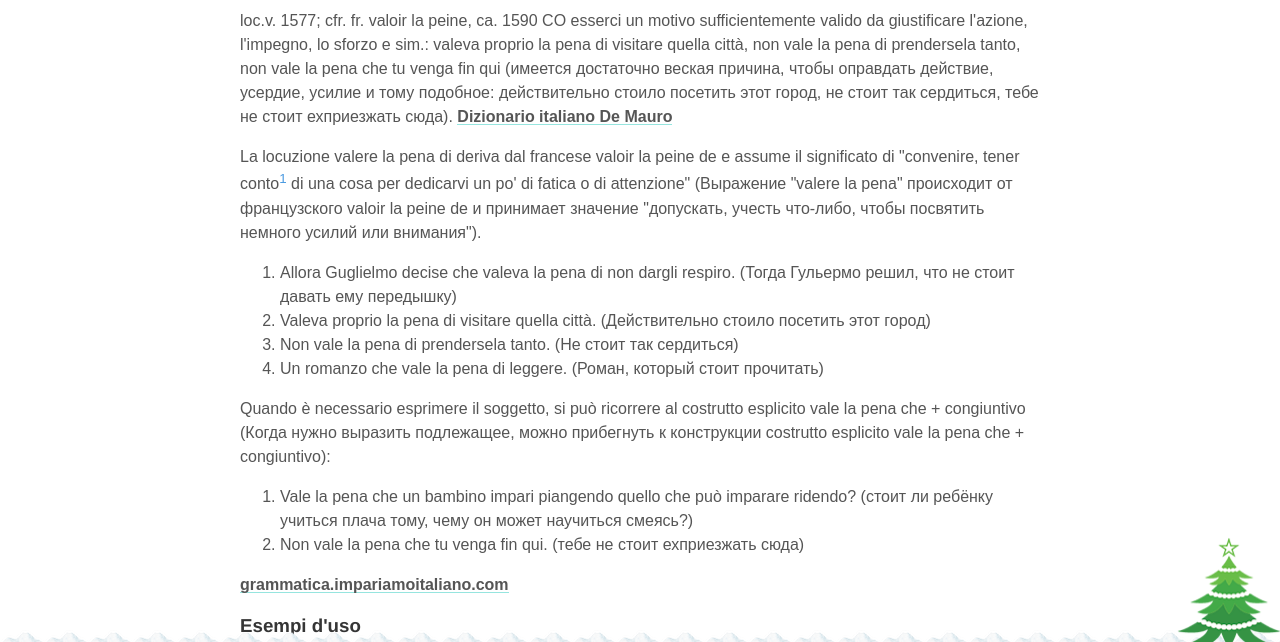
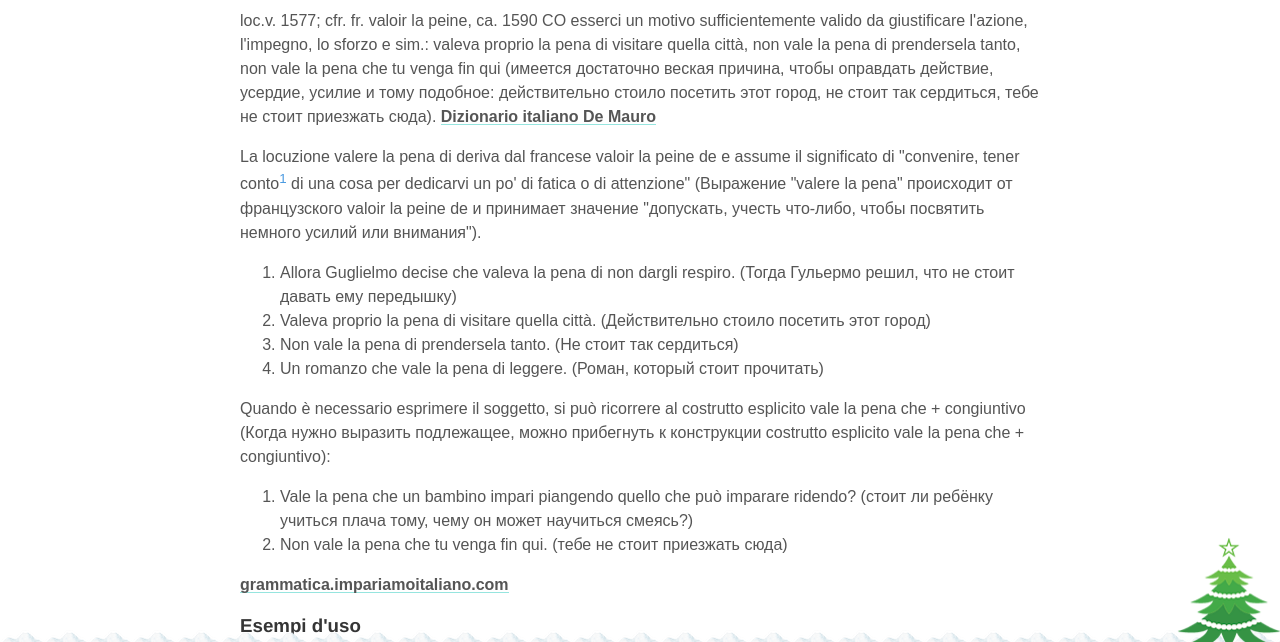
Before and after one commit to postolny/postolny.github.io, a Jekyll site: the page built from _posts/2021-01-27-valere-la-pena.md, in a window 1280 px wide and 900 px high, scrolled down 521 px. Shown: the part 248-890 px from the top of the window. Built offline with Jekyll 4.4.1, drawn with Linux system fonts in a browser that asks for light colours; nearby versions of some CDN libraries.

Commit message:
Update 2021-01-27-valere-la-pena.md

```diff
--- a/_posts/2021-01-27-valere-la-pena.md
+++ b/_posts/2021-01-27-valere-la-pena.md
@@ -10,7 +10,7 @@ tags:
 
 ### Significato
 
-loc.v. 1577; cfr. fr. valoir la peine, ca. 1590 CO esserci un motivo sufficientemente valido da giustificare l'azione, l'impegno, lo sforzo e sim.: valeva proprio la pena di visitare quella città, non vale la pena di prendersela tanto, non vale la pena che tu venga fin qui (имеется достаточно веская причина, чтобы оправдать действие, усердие, усилие и тому подобное: действительно стоило посетить этот город, не стоит так сердиться, тебе не стоит ехприезжать сюда). [Dizionario italiano De Mauro](https://dizionario.internazionale.it/parola/valere-la-pena)
+loc.v. 1577; cfr. fr. valoir la peine, ca. 1590 CO esserci un motivo sufficientemente valido da giustificare l'azione, l'impegno, lo sforzo e sim.: valeva proprio la pena di visitare quella città, non vale la pena di prendersela tanto, non vale la pena che tu venga fin qui (имеется достаточно веская причина, чтобы оправдать действие, усердие, усилие и тому подобное: действительно стоило посетить этот город, не стоит так сердиться, тебе не стоит приезжать сюда). [Dizionario italiano De Mauro](https://dizionario.internazionale.it/parola/valere-la-pena)
 
 La locuzione valere la pena di deriva dal francese valoir la peine de e assume il significato di "convenire, tener conto[^1] di una cosa per dedicarvi un po' di fatica o di attenzione" (Выражение "valere la pena" происходит от французского valoir la peine de и принимает значение "допускать, учесть что-либо, чтобы посвятить немного усилий или внимания").
 
@@ -22,7 +22,7 @@ La locuzione valere la pena di deriva dal francese valoir la peine de e assume i
 Quando è necessario esprimere il soggetto, si può ricorrere al costrutto esplicito vale la pena che + congiuntivo (Когда нужно выразить подлежащее, можно прибегнуть к конструкции costrutto esplicito vale la pena che + congiuntivo):
 
 1. Vale la pena che un bambino impari piangendo quello che può imparare ridendo? (стоит ли ребёнку учиться плача тому, чему он может научиться смеясь?)
-2. Non vale la pena che tu venga fin qui. (тебе не стоит ехприезжать сюда)
+2. Non vale la pena che tu venga fin qui. (тебе не стоит приезжать сюда)
 
 [grammatica.impariamoitaliano.com](http://grammatica.impariamoitaliano.com/2020/01/valere-la-pena.html)
 
```
